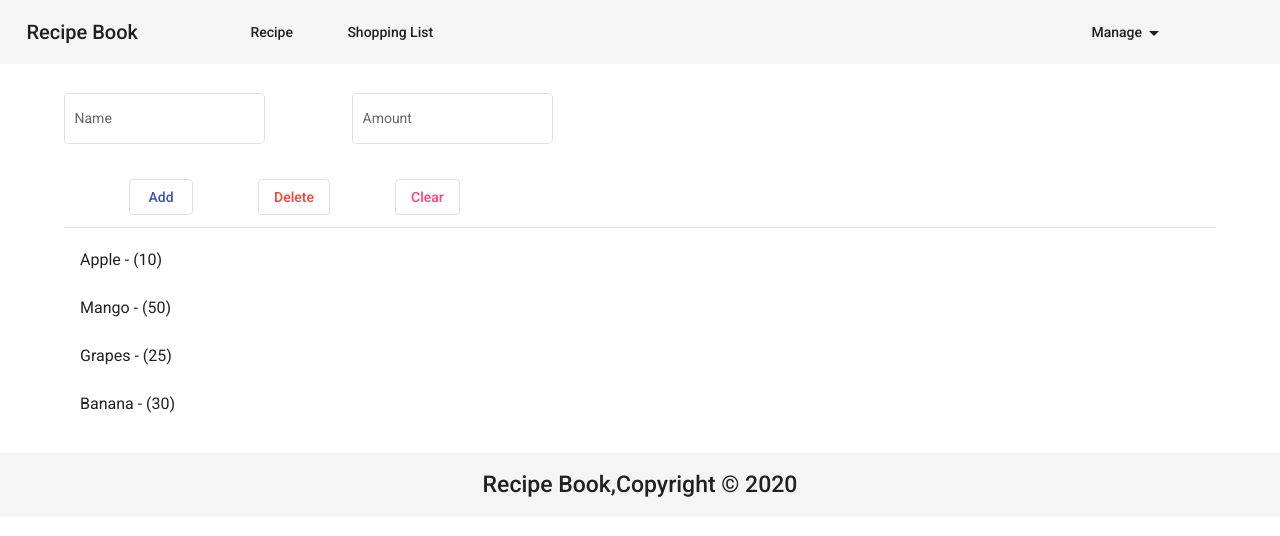
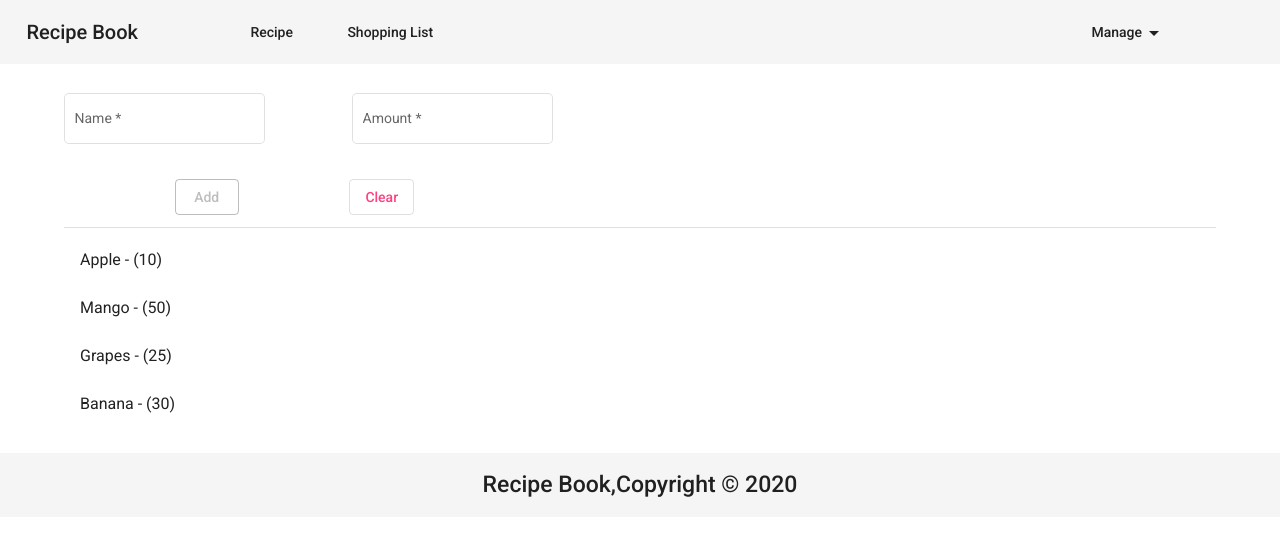
Before and after one commit to SidAnas/recipe-web-application, an Angular app: page /shopping-list in a window 1280 px wide. Shown: the top 536 px of the page. Built offline with nearby package versions, Linux system fonts and the light colour scheme.

Commit message:
Added Template Driven Forms in Shopping-list and Shopping-edit

```diff
--- a/src/app/shopping-list/shopping-edit/shopping-edit.component.html
+++ b/src/app/shopping-list/shopping-edit/shopping-edit.component.html
@@ -1,4 +1,5 @@
-<form fxLayout="row" fxLayoutAlign.lt-md="center center" #f="ngForm" fxLayout.lt-sm="column" fxLayoutGap.sm="5%">
+<form (ngSubmit)="onSubmit(f)" #f="ngForm">
+    <div fxLayout="row" fxLayoutAlign.lt-md="center center" fxLayout.lt-sm="column" fxLayoutGap.sm="5%">
         <!-- <p fxFlex.gt-sm="30" fxFlex.lt-sm="100">
     <mat-form-field appearance="fill">
         <mat-label>Name</mat-label>
@@ -15,21 +16,21 @@
         <p fxFlex.gt-sm="30" fxFlex.gt-md="25" fxFlex.lt-sm="100">
             <mat-form-field appearance="outline">
                 <mat-label>Name</mat-label>
-            <input matInput placeholder="Name..." #name>
+                <input matInput placeholder="Name..." name="name" ngModel required>
             </mat-form-field>
         </p>
         <p fxFlex.gt-sm="30" fxFlex.gt-md="25" fxFlex.lt-sm="100">
             <mat-form-field appearance="outline">
                 <mat-label>Amount</mat-label>
-            <input matInput placeholder="Amount..." #amount>
+                <input matInput placeholder="Amount..." name="amount" ngModel required pattern="^[1-9]+[0-9]*$">
             </mat-form-field>
         </p>
-</form>
-
+    </div>
     <div fxLayout="row">
         <p fxLayout.lt-sm="column" fxLayoutGap.lt-sm="2%" fxFlex.gt-sm="50" fxFlex.gt-md="40" fxFlex.lt-md="60" fxFlexOffset.lt-md="20" fxLayoutAlign.gt-xs="space-evenly center">
-        <button mat-stroked-button type="submit" color="primary" (click)="onAddItem()">Add</button>
-        <button mat-stroked-button color="warn">Delete</button>
-        <button mat-stroked-button color="accent">Clear</button>
+            <button mat-stroked-button type="submit" color="primary" [disabled]="!f.valid">{{editMode ? 'Update' : 'Add'}}</button>
+            <button mat-stroked-button color="warn" type="button" (click)="onDelete()" *ngIf="editMode">Delete</button>
+            <button mat-stroked-button color="accent" type="button" (click)="onClear()">Clear</button>
         </p>
     </div>
+</form>
--- a/src/app/shopping-list/shopping-edit/shopping-edit.component.ts
+++ b/src/app/shopping-list/shopping-edit/shopping-edit.component.ts
@@ -1,29 +1,67 @@
-import { Component, OnInit, ViewChild, ElementRef } from '@angular/core';
+import { Component, OnInit, ViewChild, ElementRef, OnDestroy } from '@angular/core';
 import { ShoppingListService } from '../shopping-list.service';
 import { Ingredient } from 'src/app/shared/ingredient.model';
+import { NgForm } from '@angular/forms';
+import { Subscription } from 'rxjs';
 
 @Component({
   selector: 'app-shopping-edit',
   templateUrl: './shopping-edit.component.html',
   styleUrls: ['./shopping-edit.component.css']
 })
-export class ShoppingEditComponent implements OnInit {
+export class ShoppingEditComponent implements OnInit, OnDestroy {
 
-  @ViewChild('name') ingName: ElementRef;
-  @ViewChild('amount') ingAmount: ElementRef;
+  // @ViewChild('name') ingName: ElementRef;
+  // @ViewChild('amount') ingAmount: ElementRef;
+
+  ingSubs: Subscription;
+  editedItemIndex: number;
+  editMode = false;
+  editedItem: Ingredient;
+  @ViewChild('f') slForm: NgForm;
 
   constructor(private slService: ShoppingListService) { }
 
   ngOnInit(): void {
+    this.ingSubs = this.slService.editingStarted.subscribe(
+      (index: number) => {
+        this.editedItemIndex = index;
+        this.editMode = true;
+        this.editedItem = this.slService.getIngredient(this.editedItemIndex);
+        this.slForm.setValue({
+          name: this.editedItem.name,
+          amount: this.editedItem.amount
+        });
+      }
+    );
   }
 
-  onAddItem(): void{
-    const name = this.ingName.nativeElement.value;
-    const amount = this.ingAmount.nativeElement.value;
-    const ingredient = new Ingredient(name, amount);
-    this.slService.addIngredient(ingredient);
-    this.ingName.nativeElement.value = '';
-    this.ingAmount.nativeElement.value = '';
+  onSubmit(f: NgForm): void{
+    const value = f.value;
+    const ingredient = new Ingredient(value.name, value.amount);
+
+    if (this.editMode){
+      this.slService.updateIngredient(this.editedItemIndex, ingredient);
+    }else{
+      this.slService.addIngredient(ingredient);
+    }
+
+    this.editMode = false;
+    f.resetForm();
+  }
+
+  onClear(): void{
+    this.slForm.resetForm();
+    this.editMode = false;
+  }
+
+  onDelete(): void{
+    this.slService.deleteIngredient(this.editedItemIndex);
+    this.onClear();
+  }
+
+  ngOnDestroy(): void{
+    this.ingSubs.unsubscribe();
   }
 
 }
--- a/src/app/shopping-list/shopping-list.component.html
+++ b/src/app/shopping-list/shopping-list.component.html
@@ -3,7 +3,7 @@
 <mat-divider></mat-divider>
 
 <mat-selection-list [multiple]="false">
-    <mat-list-option *ngFor="let ingredient of ingredients; let i=index">{{ingredient.name}} - ({{ingredient.amount}})</mat-list-option>
+    <mat-list-option (click)="onEditItem(i)" *ngFor="let ingredient of ingredients; let i=index">{{ingredient.name}} - ({{ingredient.amount}})</mat-list-option>
     <!-- <mat-list-option>Mango (50)</mat-list-option>
     <mat-list-option>Grapes (25)</mat-list-option>
     <mat-list-option>Banana (30)</mat-list-option> -->
--- a/src/app/shopping-list/shopping-list.component.ts
+++ b/src/app/shopping-list/shopping-list.component.ts
@@ -22,4 +22,8 @@ export class ShoppingListComponent implements OnInit {
     );
   }
 
+  onEditItem(index: number): void{
+    this.slService.editingStarted.next(index);
+  }
+
 }
--- a/src/app/shopping-list/shopping-list.service.ts
+++ b/src/app/shopping-list/shopping-list.service.ts
@@ -8,6 +8,7 @@ import { Subject } from 'rxjs';
 export class ShoppingListService {
 
   ingredientsChanged = new Subject<Ingredient[]>();
+  editingStarted = new Subject<number>();
 
   ingredients: Ingredient[] = [
     new Ingredient('Apple', 10),
@@ -22,6 +23,10 @@ export class ShoppingListService {
     return this.ingredients.slice();
   }
 
+  getIngredient(index: number): Ingredient{
+    return this.ingredients[index];
+  }
+
   addIngredient(ingredient: Ingredient): void{
     this.ingredients.push(ingredient);
     this.ingredientsChanged.next(this.ingredients.slice());
@@ -31,4 +36,14 @@ export class ShoppingListService {
     this.ingredients.push(...ingredient);
     this.ingredientsChanged.next(this.ingredients);
   }
+
+  updateIngredient(index: number, newIngredient: Ingredient): void{
+    this.ingredients[index] = newIngredient;
+    this.ingredientsChanged.next(this.ingredients.slice());
+  }
+
+  deleteIngredient(index: number): void{
+    this.ingredients.splice(index, 1);
+    this.ingredientsChanged.next(this.ingredients.slice());
+  }
 }
```
Lines whose indentation alone changed are shown as unchanged.
